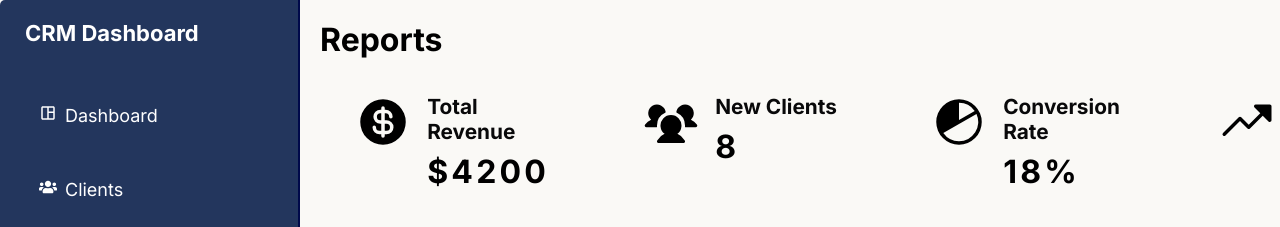
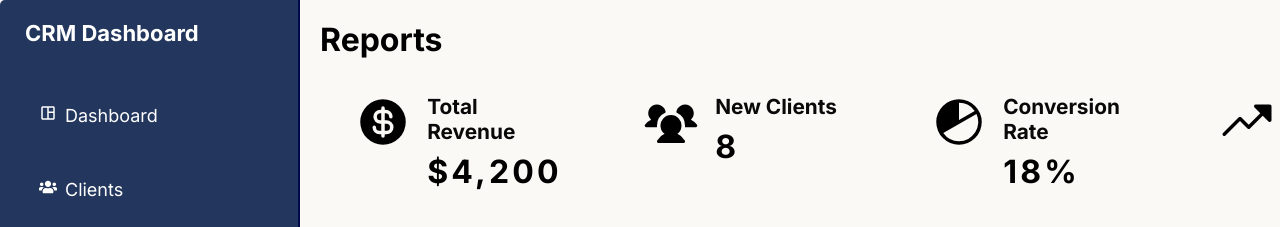
Before and after one commit to FixedBits/client-dashboard, a React (Vite) app: page /reports in a window 1280 px wide. Shown: the top 227 px of the page. Built offline with nearby package versions, Linux system fonts and the light colour scheme.

Commit message:
Format cardValue with toLocaleString() for regional number formatting

```diff
--- a/src/components/Dashboard/KPICard/KPICard.jsx
+++ b/src/components/Dashboard/KPICard/KPICard.jsx
@@ -3,7 +3,7 @@ import { PiQuestion } from "react-icons/pi";
 function KPICard({ data, label, value, icon, prefix, suffix, className }) {
   // Support both a `data` object prop OR individual props
   const cardLabel = data ? data.label : label;
-  const cardValue = data ? `${prefix || ""}${data.value}${suffix || ""}` : value;
+  const cardValue = data ? `${prefix || ""}${data.value.toLocaleString()}${suffix || ""}` : value;
   return (
     <div className={`card-container ${className || ""}`}>
       <div className="card-content">
```
